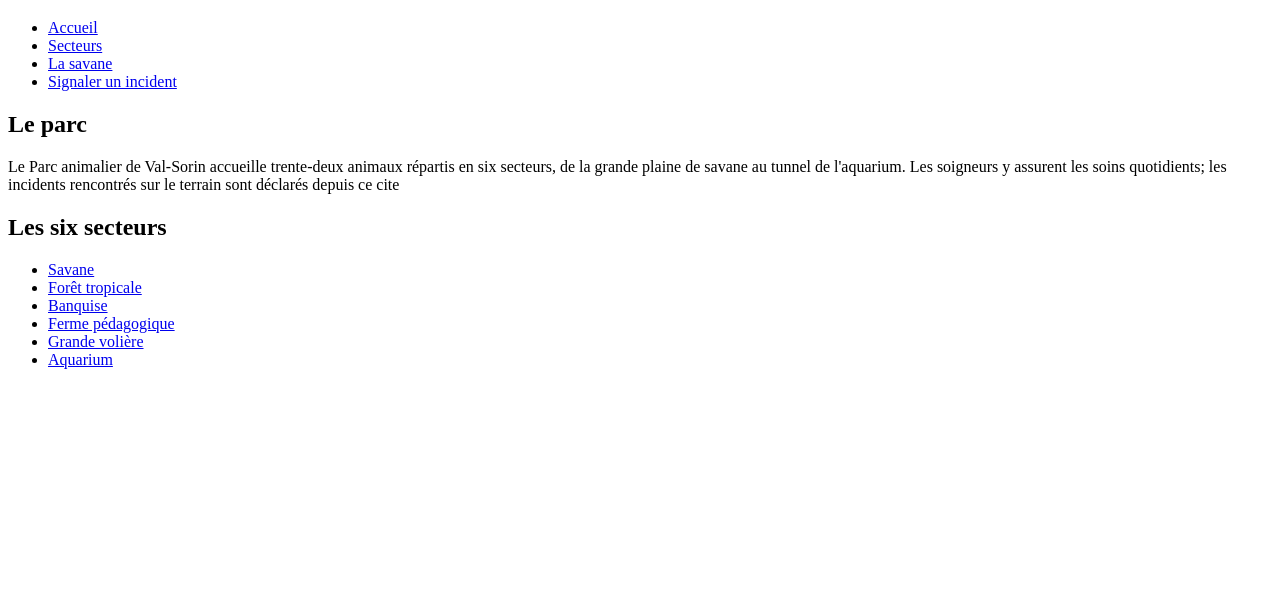
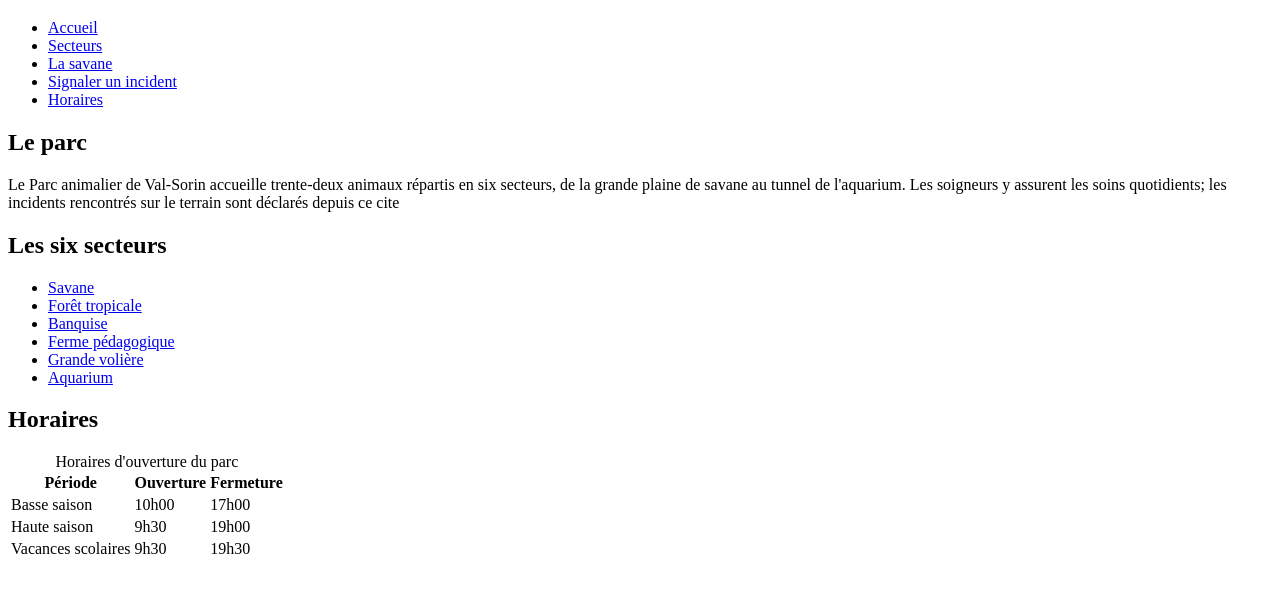
Before and after one commit to Brewen04/Gourmelin.zootickoon, a plain HTML site: page zootickoonGourmelin/index.html in a window 1280 px wide. Shown: the part 61-654 px from the top of the page. Drawn offline with Linux system fonts and the light colour scheme.

Commit message:
Add files via upload

```diff
--- a/zootickoonGourmelin/index.html
+++ b/zootickoonGourmelin/index.html
@@ -1,5 +1,4 @@
-<!-- EXEMPLE DE SYNTAXE sur un autre domaine (cinema de quartier) -- a
-transposer, pas a copier -->
+
 <!DOCTYPE html>
 <html lang="fr">
 
@@ -18,6 +17,7 @@ transposer, pas a copier -->
                 <li><a href="secteurs.html">Secteurs</a></li>
                 <li><a href="lasavane.html">La savane</a></li>
                 <li><a href="signaler.html">Signaler un incident</a></li>
+				<li><a href="index.html#horaires">Horaires</a></li>
             </ul>
         </nav>
     </header>
@@ -34,6 +34,32 @@ transposer, pas a copier -->
                 <li><a href="voliere.html">Grande volière</a></li>
                 <li><a href="aquarium.html">Aquarium</a></li>
             </ul>
+		<h2 id="horaires"> Horaires</h2>
+		<table>
+			<caption>Horaires d'ouverture du parc</caption>
+			<thead>
+				<th scope="col">Période</th>
+				<th scope="col">Ouverture</th>
+				<th scope="col">Fermeture</th>
+			</thead>
+			<tbody>
+				<tr>
+					<td>Basse saison</td>
+					<td>10h00</td>
+					<td>17h00</td>
+				</tr>
+				<tr>
+					<td>Haute saison</td>
+					<td>9h30</td>
+					<td>19h00</td>
+				</tr>
+				<tr>
+					<td>Vacances scolaires</td>
+					<td>9h30</td>
+					<td>19h30</td>
+				</tr>
+			</tbody>
+		</table>
     </main>
 
 </body>
```
Also changed, not shown: zootickoonGourmelin/secteur.html (+1 -0 lines), zootickoonGourmelin/secteurs.html (+1 -0 lines).
